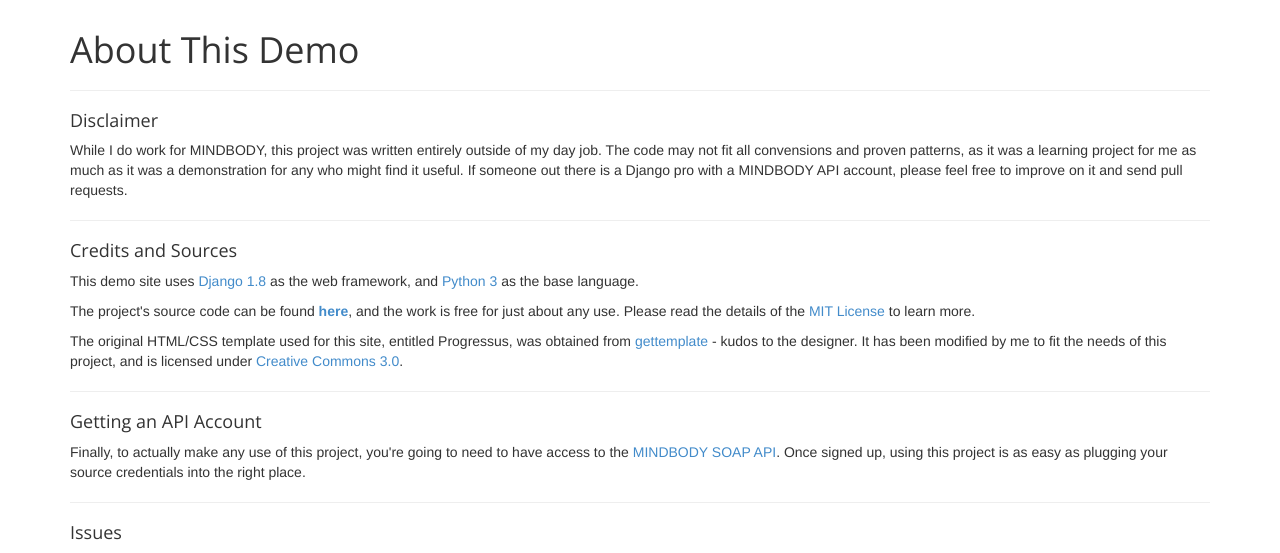
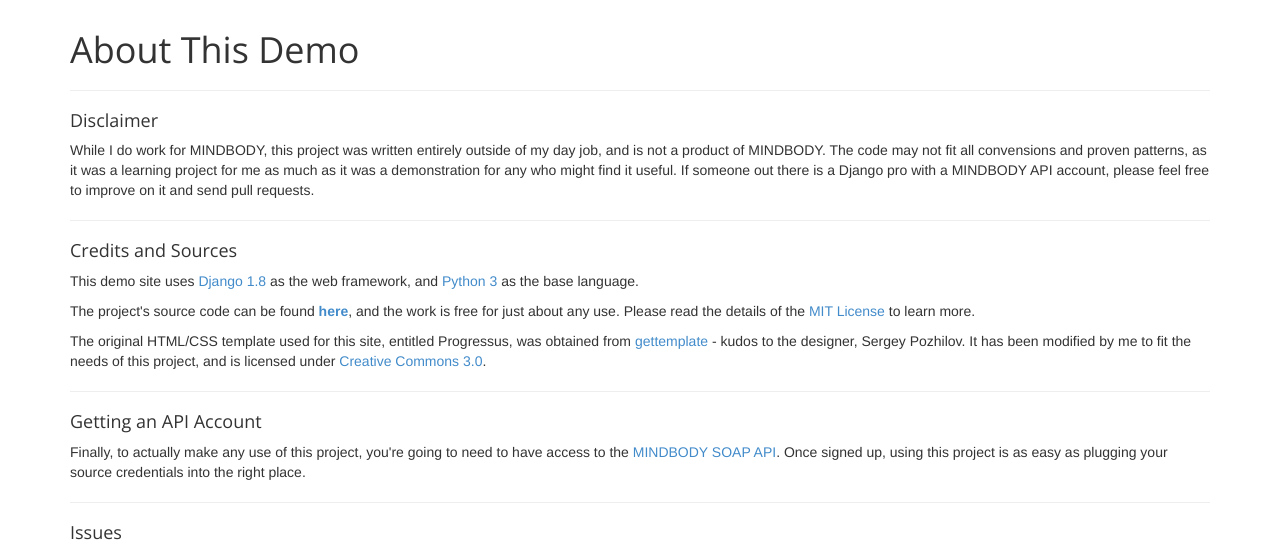
Before and after one commit to vacovsky/MINDBODY-Django, a Django app: page /web/about in a window 1280 px wide. Shown: the part 100-653 px from the top of the page. Run offline with Django 3.2, Linux system fonts and the light colour scheme; some libraries are stand-ins or nearby versions.

Commit message:
Update about.html

```diff
--- a/templates/about.html
+++ b/templates/about.html
@@ -4,11 +4,11 @@
   <div>
 <hr/>
     <h4>Disclaimer</h4>
-    <p>While I do work for MINDBODY, this project was written entirely outside of my day job.  The code may not fit all convensions and proven patterns, as it was a learning project for me as much as it was a demonstration for any who might find it useful.  If someone out there is a Django pro with a MINDBODY API account, please feel free to improve on it and send pull requests.</p><hr/>
+    <p>While I do work for MINDBODY, this project was written entirely outside of my day job, and is not a product of MINDBODY.  The code may not fit all convensions and proven patterns, as it was a learning project for me as much as it was a demonstration for any who might find it useful.  If someone out there is a Django pro with a MINDBODY API account, please feel free to improve on it and send pull requests.</p><hr/>
     <h4>Credits and Sources</h4>
     <p>This demo site uses <a href="https://www.djangoproject.com/">Django 1.8 </a> as the web framework, and <a a href="https://www.python.org/download/releases/3.0/">Python 3</a> as the base language.  </p>
     <p>The project's source code can be found <strong><a href="https://github.com/vacoj/mbodjangodemo">here</a></strong>, and the work is free for just about any use.  Please read the details of the <a href="http://choosealicense.com/licenses/mit/">MIT License</a> to learn more.</p>
-    <p>The original HTML/CSS template used for this site, entitled Progressus, was obtained from <a href="http://www.gettemplate.com/demo/progressus/"> gettemplate</a> - kudos to the designer.  It has been modified by me to fit the needs of this project, and is licensed under <a href="http://creativecommons.org/licenses/by/3.0/">Creative Commons 3.0</a>.</p><hr/>
+    <p>The original HTML/CSS template used for this site, entitled Progressus, was obtained from <a href="http://www.gettemplate.com/demo/progressus/"> gettemplate</a> - kudos to the designer, Sergey Pozhilov.  It has been modified by me to fit the needs of this project, and is licensed under <a href="http://creativecommons.org/licenses/by/3.0/">Creative Commons 3.0</a>.</p><hr/>
     <h4>Getting an API Account</h4>
     <p>Finally, to actually make any use of this project, you're going to need to have access to the <a href="https://developers.mindbodyonline.com">MINDBODY SOAP API</a>.  Once signed up, using this project is as easy as plugging your source credentials into the right place.</p><hr/>
     <h4>Issues</h4>
```
